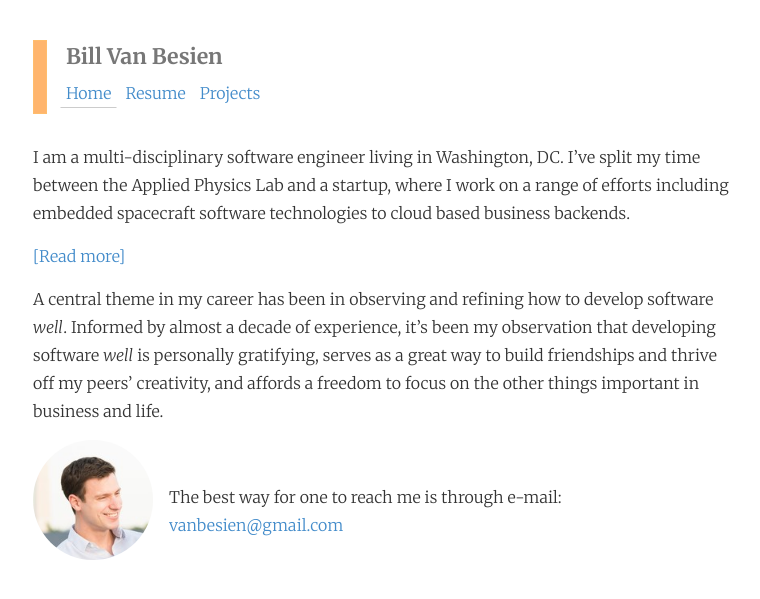
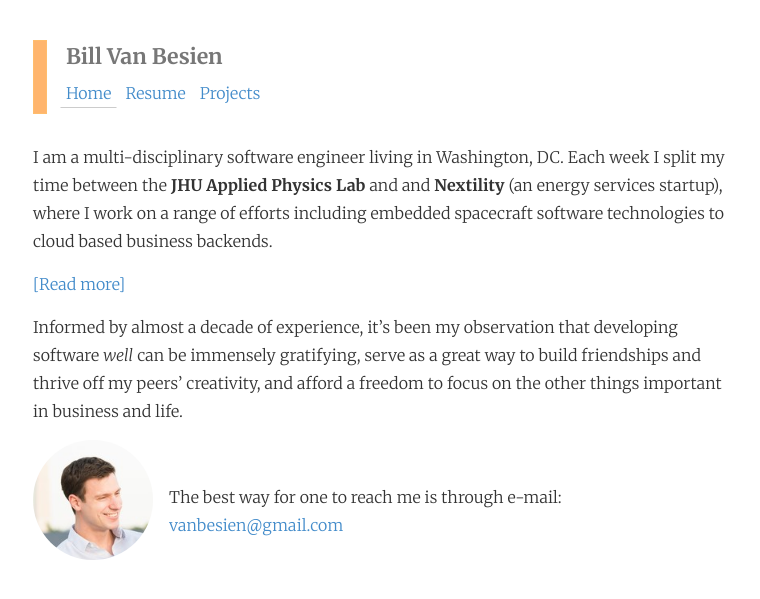
Before and after one commit to billvb/billvb.github.io, a Jekyll site: the page built from index.md, in a window 1280 px wide. Shown: the top 599 px of the page, without its empty margins (37-797 px from the left). Built offline with Jekyll 4.4.1, drawn with Linux system fonts in a browser that asks for light colours; nearby versions of some CDN libraries.

Commit message:
Update index.md

```diff
--- a/index.md
+++ b/index.md
@@ -3,14 +3,14 @@ title: Home
 layout: base
 ---
 
-I am a multi-disciplinary software engineer living in Washington, DC. I've split my time between the Applied Physics Lab and a startup, where I work on a range of efforts including embedded spacecraft software technologies to cloud based business backends.
+I am a multi-disciplinary software engineer living in Washington, DC. Each week I split my time between the **JHU Applied Physics Lab** and and **Nextility** (an energy services startup), where I work on a range of efforts including embedded spacecraft software technologies to cloud based business backends.
 
 <span class="read_more_content">
-I spend most of my time in the spacecraft flight software group at the **Johns Hopkins University Applied Physics Lab** (JHUAPL), where much of my work involves the R&amp;D, operations, and analysis of technologies for several NASA space missions. Over the years these missions have included Solar Probe, the Van Allen Probes, EPOXI, and Messenger. More recently my research and development efforts have been in safety systems for autonomous aircraft.
+I spend most of my time in the spacecraft flight software group at the Johns Hopkins University Applied Physics Lab (JHUAPL), where much of my work involves the R&amp;D, operations, and analysis of technologies for several NASA space missions. Over the years these missions have included Solar Probe, the Van Allen Probes, EPOXI, and Messenger. More recently my research and development efforts have been in safety systems for autonomous aircraft.
 </span>
 
 <span class="read_more_content">
-In 2013 I also became a member of the tech team at **Nextility**, a rapidly-growing energy-services startup located in DC, where I spend a few days each week. My work there has included the development of SCADA systems for solar hardware and a framework to collect and normalize daily pricing data from mjaor East Coast gas and electricity utilities, which is one of the key ingredients for enabling our brokerage line-of-business.
+In 2013 I also became a member of the tech team at Nextility, a rapidly-growing energy-services startup located in DC, where I spend a few days each week. My work there has included the development of SCADA systems for solar hardware and a framework to collect and normalize daily pricing data from mjaor East Coast gas and electricity utilities, which is one of the key ingredients for enabling our brokerage line-of-business.
 </span>
 
 <span class="read_more_content">
@@ -19,7 +19,7 @@ Spending time in the startup world and at the Applied Physics Lab has been an ex
 
 <a id="read_more_link" href="#">[Read more]</a>
 
-A central theme in my career has been in observing and refining how to develop software *well*. Informed by almost a decade of experience, it's been my observation that developing software *well* is personally gratifying, serves as a great way to build friendships and thrive off my peers' creativity, and affords a freedom to focus on the other things important in business and life.
+Informed by almost a decade of experience, it's been my observation that developing software *well* can be immensely gratifying, serve as a great way to build friendships and thrive off my peers' creativity, and afford a freedom to focus on the other things important in business and life.
 
 <img id="my-photo" src="/images/BB-10.jpg" />
 
```
